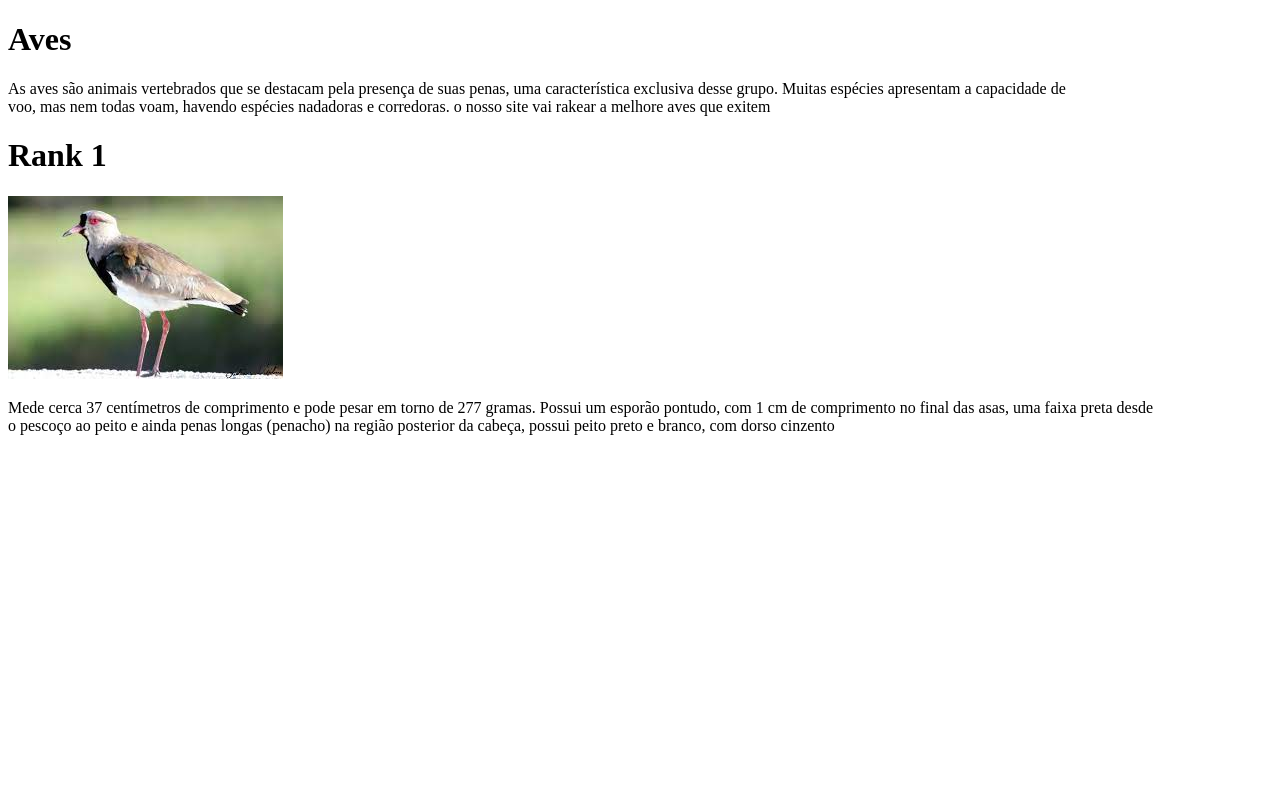
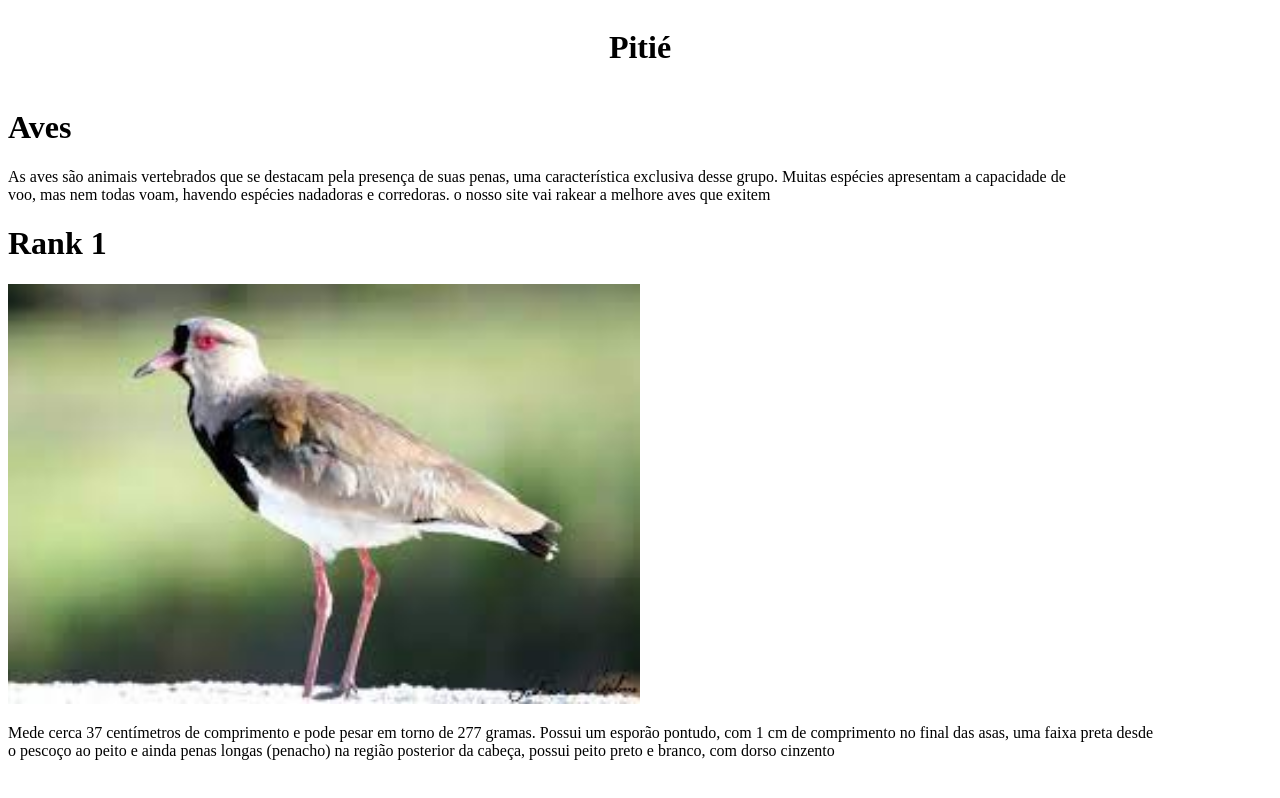
Before and after one commit to GIMV4/sla, a plain HTML site: page index.html in a window 1280 px wide. Drawn offline with Linux system fonts and the light colour scheme.

Commit message:
sagsdgeg

```diff
--- a/index.html
+++ b/index.html
@@ -7,8 +7,8 @@
 </head>
 <body>
     <header>
-
-
+        <h1>Pitié</h1>
+        <link rel="stylesheet" href="./style.css">
     </header>
    <h1>Aves</h1>
    <p>As aves são animais vertebrados que se destacam pela presença de suas penas, uma característica exclusiva desse grupo. Muitas espécies apresentam a capacidade de <br>
```
